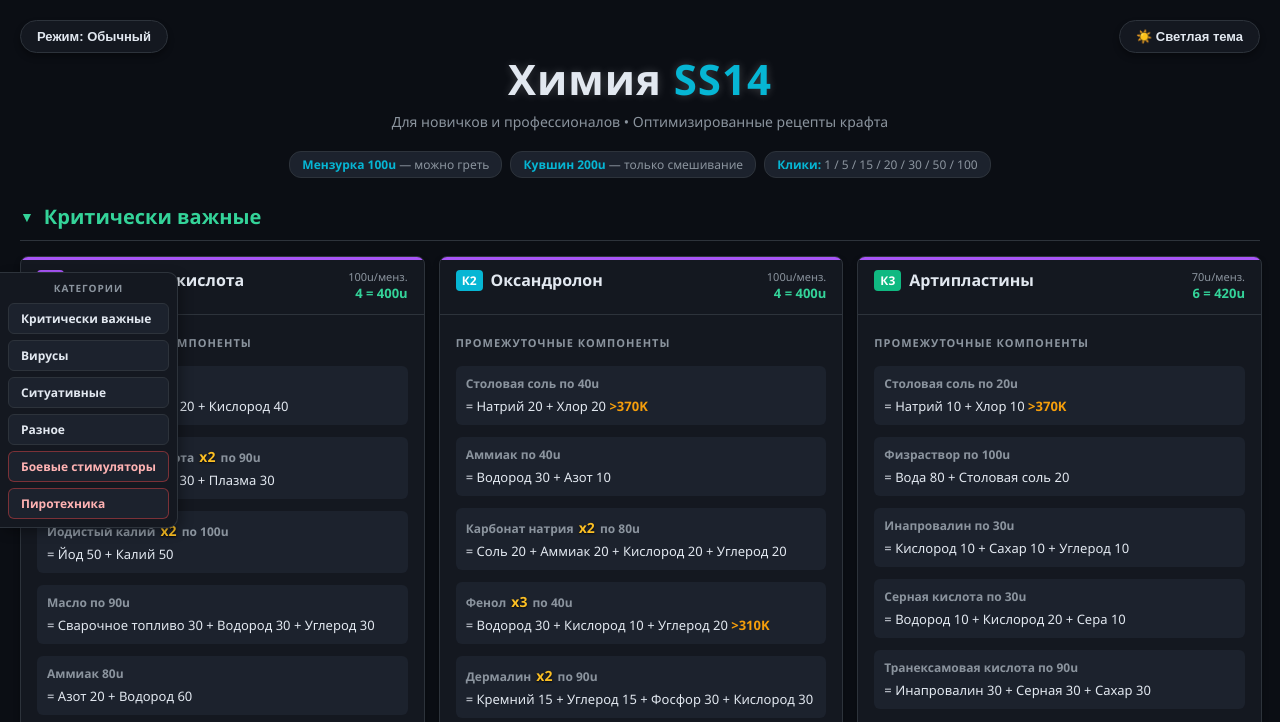
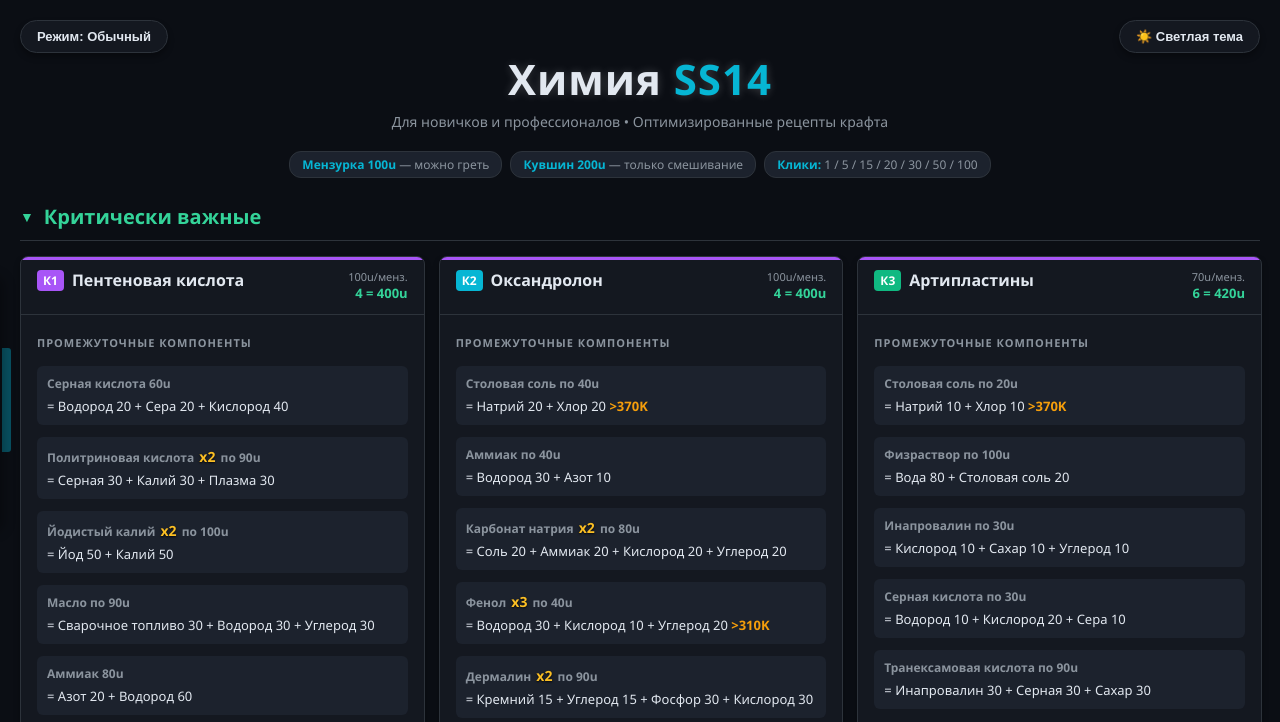
Before and after one commit to Moderach64/chemHelperSS14.io, a plain HTML site: page index.html in a window 1280 px wide. Shown: the top 722 px of the page. Drawn offline with Linux system fonts and the light colour scheme.

Commit message:
Nav-Bar Fix

```diff
--- a/style.css
+++ b/style.css
@@ -421,7 +421,7 @@ body.exp-mode .card::after {
 /* --- Боковая навигация (скрыта за краем, выезжает при наведении) --- */
 .nav-trigger {
     position: fixed;
-    left: 0;
+    left: 2px;
     top: 0;
     bottom: 0;
     width: 18px;
@@ -435,9 +435,9 @@ body.exp-mode .card::after {
     position: absolute;
     left: 0;
     top: 50%;
-    width: 3px;
-    height: 48px;
-    margin-top: -24px;
+    width: 9px;
+    height: 104px;
+    margin-top: -52px;
     background: var(--accent-cyan);
     opacity: 0.4;
     border-radius: 0 3px 3px 0;
```
